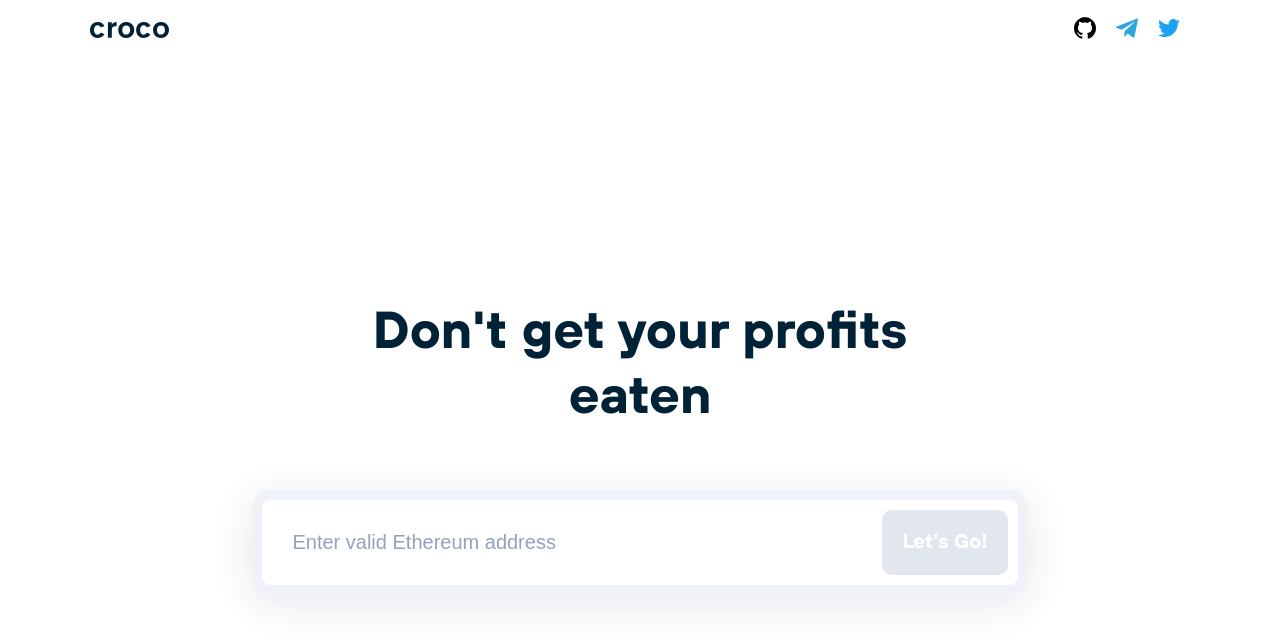
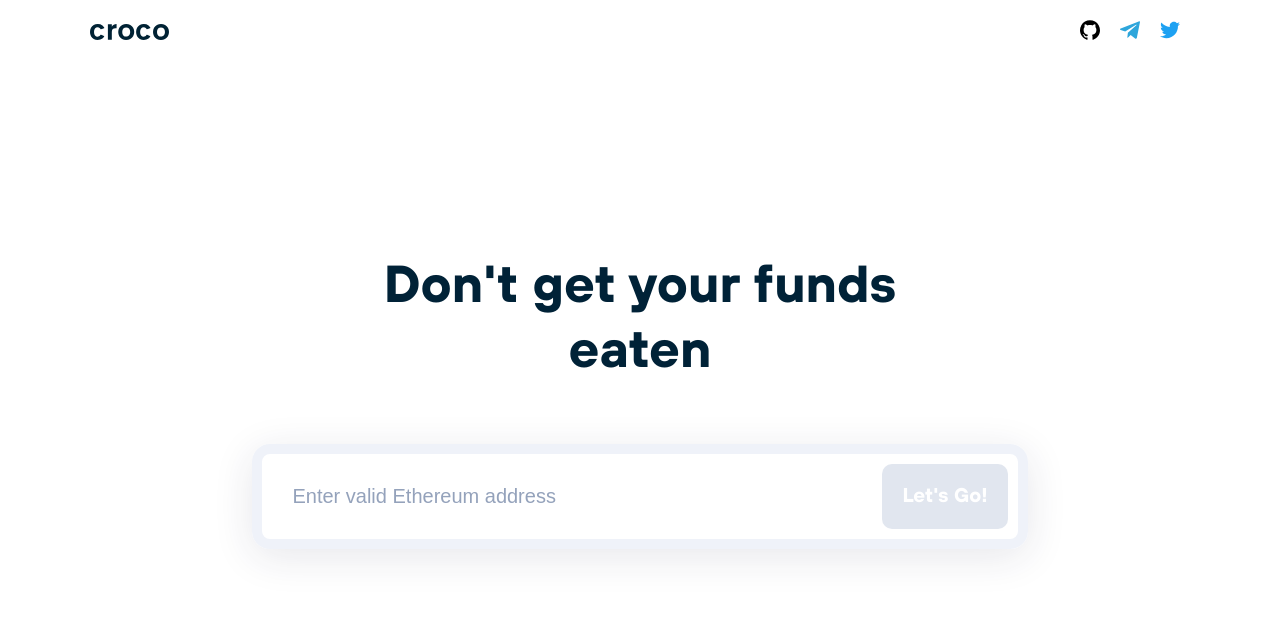
Before and after one commit to croco-finance/frontend, a React (Create React App) app: page / in a window 1280 px wide. Shown: the top 640 px of the page. Built offline with nearby package versions, Linux system fonts and the light colour scheme.

Commit message:
feat: prettier loading box

```diff
--- a/src/components/layout/NavBar/index.tsx
+++ b/src/components/layout/NavBar/index.tsx
@@ -44,7 +44,7 @@ const NavBar = () => (
                 pathname: '/',
             }}
         >
-            <PageLogo height={16}></PageLogo>
+            <PageLogo height={14}></PageLogo>
         </Link>
         <NavItemsWrapper>
             <StyledLink
--- /dev/null
+++ b/src/components/ui/LoadingBox/index.tsx
@@ -0,0 +1,36 @@
+import React from 'react';
+import styled from 'styled-components';
+import { colors } from '../../../config';
+import Spinner from '../Spinner';
+
+const Wrapper = styled.div<{ height: number }>`
+    display: flex;
+    height: ${props => props.height}px;
+    width: 100%;
+    justify-content: center;
+    align-items: center;
+    flex-direction: column-reverse;
+    background-color: ${colors.BACKGROUND};
+    border-radius: 5px;
+    margin-top: 24px;
+`;
+
+const SpinnerDescription = styled.div`
+    color: ${colors.FONT_LIGHT};
+    margin: 20px auto 0 auto;
+`;
+
+interface Props extends React.HTMLAttributes<HTMLDivElement> {
+    children?: React.ReactNode;
+    spinnerSize?: number;
+    height?: number;
+}
+
+const LoadingBox = ({ spinnerSize = 28, height = 260, children }: Props) => (
+    <Wrapper height={height}>
+        <SpinnerDescription>{children}</SpinnerDescription>
+        <Spinner size={spinnerSize} />
+    </Wrapper>
+);
+
+export default LoadingBox;
--- a/src/components/ui/index.ts
+++ b/src/components/ui/index.ts
@@ -13,6 +13,7 @@ import InlineCircle from './InlineCircle';
 import FiatAmount from './FiatAmount';
 import MultipleTokenLogo from './MultipleTokenLogo';
 import MultipleTokenSelect from './MultipleTokenSelect';
+import LoadingBox from './LoadingBox';
 
 export {
     TokenLogo,
@@ -30,4 +31,5 @@ export {
     MultipleTokenLogo,
     MultipleTokenSelect,
     Icon,
+    LoadingBox,
 };
--- /dev/null
+++ b/src/config/constants.ts
@@ -0,0 +1,6 @@
+export const GITHUB_LINK = '#';
+export const TELEGRAM_LINK = '#';
+export const TWITTER_LINK = '#';
+
+// 'http://127.0.0.1:5000/v1/cumulative/<address>';
+export const SERVER_STATS_ENDPOINT = 'http://127.0.0.1:5000/v1/cumulative/';
--- a/src/config/index.ts
+++ b/src/config/index.ts
@@ -1,5 +1,6 @@
 import colors from './colors';
 import * as variables from './variables';
 import * as animations from './animations';
+import * as constants from './constants';
 
-export { colors, variables, animations };
+export { colors, variables, animations, constants };
--- a/src/config/variables.ts
+++ b/src/config/variables.ts
@@ -27,9 +27,3 @@ export const FONT_FAMILY = {
     OPEN_SANS: 'Open Sans',
     ROBOTO: 'Roboto',
 } as const;
-
-export const LINKS = {
-    TELEGRAM: '#',
-    GITHUB: '#',
-    TWITTER: '#',
-};
--- a/src/utils/index.ts
+++ b/src/utils/index.ts
@@ -1,3 +1,6 @@
+import * as validation from './validation';
+import * as math from './math';
+
 import {
     arrangeArray,
     countDecimals,
@@ -13,3 +16,5 @@ export {
     getBalancerImpLoss,
     getDailyAverageFeeGains,
 };
+
+export { validation, math };
--- a/src/views/dashboard/index.tsx
+++ b/src/views/dashboard/index.tsx
@@ -3,13 +3,17 @@ import React, { useEffect, useState } from 'react';
 import { useDispatch } from 'react-redux';
 import styled from 'styled-components';
 import { DashboardContainer, NavBar } from '../../components/layout';
-import { Input } from '../../components/ui';
-import { animations, colors, variables } from '../../config';
+import { Input, LoadingBox } from '../../components/ui';
+import { animations, colors, variables, constants } from '../../config';
 import { PoolItemsExample } from '../../config/example-data';
 import * as actionTypes from '../../store/actions/actionTypes';
 import CardInfo from './components/CardInfo';
 import PoolList from './components/LeftContainer/PoolList';
 import SummaryList from './components/LeftContainer/SummaryList';
+import axios from 'axios';
+import exampleDataJson from '../../config/example-data-json.json';
+import { validation } from '../../utils';
+import { utils } from 'ethers';
 
 const AddressWrapper = styled.div`
     background-color: ${colors.BACKGROUND};
@@ -23,12 +27,6 @@ const AddressWrapper = styled.div`
 const AddressLabel = styled.div`
     font-weight: ${variables.FONT_WEIGHT.MEDIUM};
     padding-left: 5px;
-`;
-
-const Headline = styled.h2`
-    color: ${colors.FONT_DARK};
-    font-weight: ${variables.FONT_WEIGHT.DEMI_BOLD};
-    margin-top: 40px;
 `;
 
 const LeftWrapper = styled.div`
@@ -76,8 +74,15 @@ const Dashboard = (props: RouteComponentProps<any>) => {
 
     useEffect(() => {
         const fetchData = async () => {
-            console.log('fetchData()');
             setIsLoading(true);
+
+            const data = await axios.get(
+                `${constants.SERVER_STATS_ENDPOINT}/${address.toLowerCase()}/`,
+            );
+
+            console.log('AXIOS DATA', data.data);
+            console.log('exampleDataJson', exampleDataJson);
+
             /*
             TODO:
             1. check if is valid Ethereum address
@@ -106,10 +111,10 @@ const Dashboard = (props: RouteComponentProps<any>) => {
             setIsLoading(false);
         };
 
-        // TODO check address validity. Don't fetch data when address is not valid.
-        // If not valid, inform the user it is not valid
-        const isValidEthAddress = true;
-        if (isValidEthAddress) fetchData();
+        // TODO inform user the address is not valid
+        if (validation.isValidEthereumAddress(address)) {
+            fetchData();
+        }
     }, [address]);
 
     return (
@@ -130,7 +135,7 @@ const Dashboard = (props: RouteComponentProps<any>) => {
                 </AddressWrapper>
 
                 {isLoading ? (
-                    <h1>Loading...</h1>
+                    <LoadingBox>Getting pool data...</LoadingBox>
                 ) : (
                     <>
                         <SummaryWrapper>
--- a/src/views/landing-page/index.tsx
+++ b/src/views/landing-page/index.tsx
@@ -1,7 +1,7 @@
 import React, { useState } from 'react';
 import { Link } from 'react-router-dom';
 import styled, { css } from 'styled-components';
-import { colors, variables } from '../../config';
+import { colors, variables, constants } from '../../config';
 import { isValidEthereumAddress } from '../../utils/validation';
 import { Icon, PageLogo } from '../../components/ui';
 
@@ -39,7 +39,7 @@ const ContentWrappper = styled.div`
 const TopBar = styled.div`
     display: flex;
     width: 100%;
-    height: 60px;
+    height: 64px;
     flex-direction: row;
     align-items: center;
 `;
@@ -67,7 +67,7 @@ const Headline = styled.h1`
     color: ${colors.FONT_DARK};
     font-weight: ${variables.FONT_WEIGHT.BOLD};
     font-size: 52px;
-    margin-top: 240px;
+    margin-top: 190px;
     margin-bottom: 60px;
 `;
 
@@ -149,20 +149,32 @@ const LandingPage = ({ address = '' }: Props) => {
                         <PageLogo height={16} />
                     </PageLogoWrapper>
                     <CommunityIconsWrapper>
-                        <IconLinkWrappper rel="noreferrer" href={variables.LINKS.GITHUB}>
-                            <Icon icon="github" size={22} />
+                        <IconLinkWrappper
+                            rel="noreferrer"
+                            target="_blank"
+                            href={constants.GITHUB_LINK}
+                        >
+                            <Icon icon="github" size={20} />
                         </IconLinkWrappper>
-                        <IconLinkWrappper rel="noreferrer" href={variables.LINKS.TELEGRAM}>
-                            <Icon icon="telegram" size={22} />
+                        <IconLinkWrappper
+                            rel="noreferrer"
+                            target="_blank"
+                            href={constants.TELEGRAM_LINK}
+                        >
+                            <Icon icon="telegram" size={20} />
                         </IconLinkWrappper>
-                        <IconLinkWrappper rel="noreferrer" href={variables.LINKS.TWITTER}>
-                            <Icon icon="twitter" size={22} />
+                        <IconLinkWrappper
+                            rel="noreferrer"
+                            target="_blank"
+                            href={constants.TWITTER_LINK}
+                        >
+                            <Icon icon="twitter" size={20} />
                         </IconLinkWrappper>
                     </CommunityIconsWrapper>
                 </TopBar>
 
                 <Headline>
-                    Don't get your profits
+                    Don't get your funds
                     <br />
                     eaten <br />
                     {/* stays <HeadlineHighlight>im</HeadlineHighlight>permanent */}
--- a/src/views/simulator/index.tsx
+++ b/src/views/simulator/index.tsx
@@ -3,7 +3,7 @@ import React, { useEffect, useState } from 'react';
 import { useDispatch, useSelector } from 'react-redux';
 import styled from 'styled-components';
 import { NavBar, SimulatorContainer } from '../../components/layout';
-import { GrayBox, Input, MultipleTokenSelect, Spinner } from '../../components/ui';
+import { GrayBox, Input, MultipleTokenSelect, Spinner, LoadingBox } from '../../components/ui';
 import { animations, colors, variables } from '../../config';
 import { PoolItemsExample, poolItemExample1 } from '../../config/example-data';
 import { PoolItemInterface } from '../../config/types';
@@ -252,7 +252,7 @@ const Simulator = (props: RouteComponentProps<any>) => {
                             <Overview currentTokenRates={currentTokenRates} />
                         </OverviewWrapper>
                     ) : (
-                        <Spinner size={20} />
+                        <LoadingBox>Getting data about pool...</LoadingBox>
                     )
                 ) : null}
 
```
